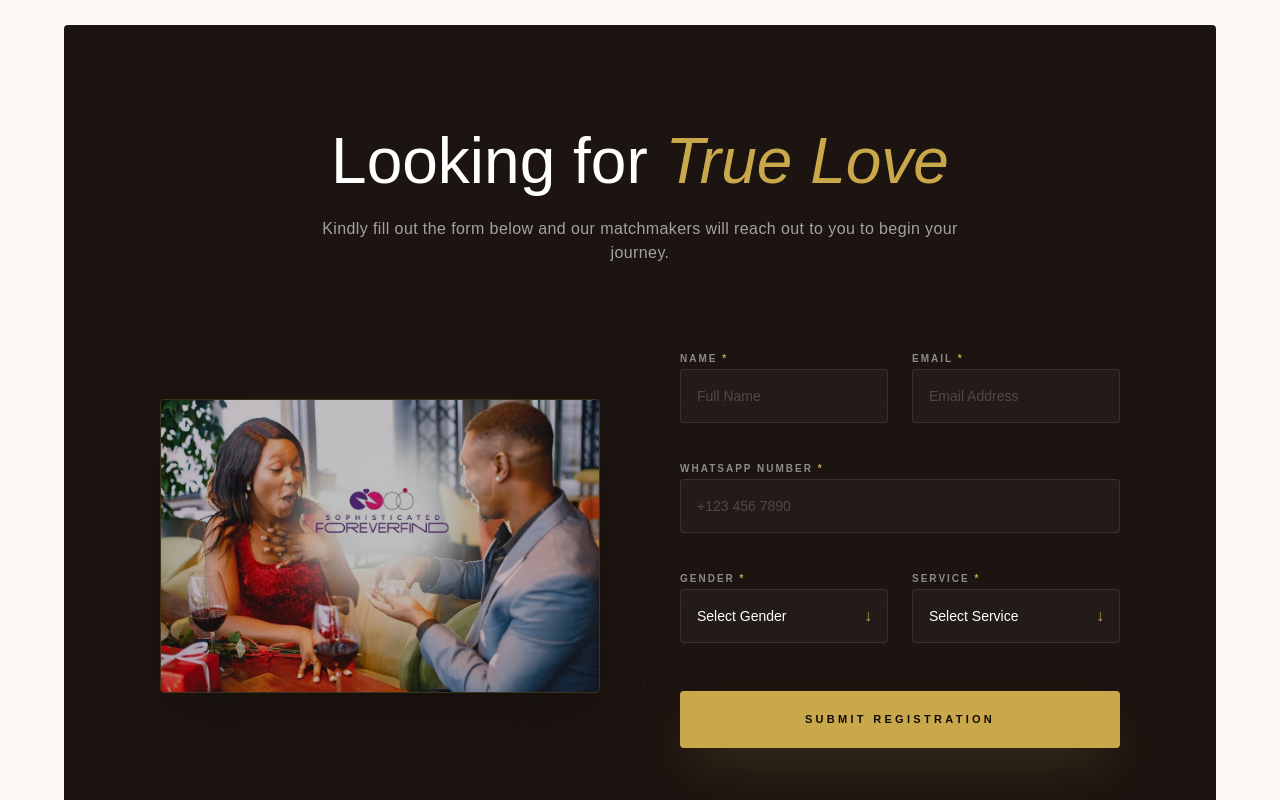
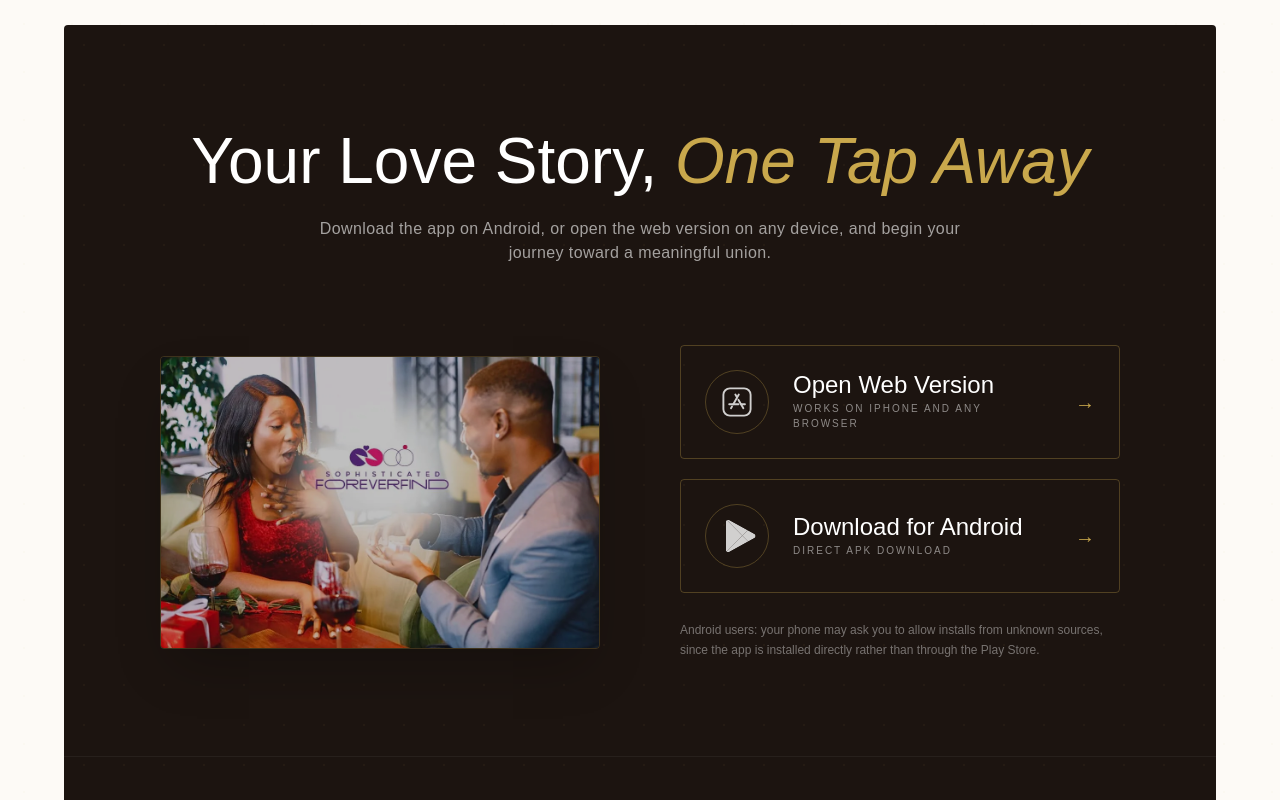
Before and after one commit to bardsai/foreverfind-web, a React (Vite) app: page /app in a window 1280 px wide. Shown: the part 1200-2000 px from the top of the page. Built offline with nearby package versions, Linux system fonts and the light colour scheme; a web font is replaced by a local one.

Commit message:
Enhance app showcase with download CTAs
Updated the app showcase section to include download options for Android and web versions, along with new call-to-action titles and descriptions.

```diff
--- a/src/components/AppShowcase.tsx
+++ b/src/components/AppShowcase.tsx
@@ -37,14 +37,17 @@ const downloadLinks = [
     icon: '/apple-store-svgrepo-com.svg',
     url: 'https://foreverfind.sophisticatedandco.com/',
     label: 'Use Web App',
+    ctaTitle: 'Open Web Version',
+    ctaSub: 'Works on iPhone and any browser',
     isDownload: false,
   },
   {
     platform: 'Android',
     icon: '/google-play-svgrepo-com.svg',
     url: 'https://expo.dev/artifacts/eas/t5XK_7LtZeck98wz4Ke8JrT03xa6UWV6QTTZsP4b--s.apk',
-    // label: 'Download APK',
     label: '',
+    ctaTitle: 'Download for Android',
+    ctaSub: 'Direct APK download',
     isDownload: true,
   },
 ]
@@ -175,23 +178,23 @@ export default function AppShowcase() {
           </motion.div>
         </div>
 
-        {/* Integrated Registration & CTA Section */}
-        <section id="registration" className="mt-32 bg-[#1C1410] rounded-sm relative overflow-hidden">
+        {/* App Download CTA Section */}
+        <section id="get-the-app" className="mt-32 bg-[#1C1410] rounded-sm relative overflow-hidden">
           {/* Abstract pattern overlay */}
           <div className="absolute inset-0 opacity-[0.05]" style={{ backgroundImage: "radial-gradient(circle at center, #C9A84C 1px, transparent 1px)", backgroundSize: "40px 40px" }} />
 
           <div className="relative z-10 p-12 md:p-24">
             <div className="text-center mb-20">
               <h2 className="font-['Cormorant_Garamond',serif] text-[clamp(2.5rem,5vw,4rem)] font-light text-white mb-4 leading-tight">
-                Looking for <em className="italic text-[#C9A84C]">True Love</em>
+                Your Love Story, <em className="italic text-[#C9A84C]">One Tap Away</em>
               </h2>
               <p className="text-white/60 font-light tracking-wide max-w-2xl mx-auto">
-                Kindly fill out the form below and our matchmakers will reach out to you to begin your journey.
+                Download the app on Android, or open the web version on any device, and begin your journey toward a meaningful union.
               </p>
             </div>
 
             <div className="grid lg:grid-cols-2 gap-20 items-center max-w-6xl mx-auto">
-              {/* Form Image Visual */}
+              {/* Visual */}
               <motion.div
                 initial={{ opacity: 0, scale: 0.95 }}
                 whileInView={{ opacity: 1, scale: 1 }}
@@ -206,58 +209,46 @@ export default function AppShowcase() {
                 />
               </motion.div>
 
-              {/* The Actual Form */}
-              <motion.form
+              {/* Download Actions */}
+              <motion.div
                 initial={{ opacity: 0, y: 20 }}
                 whileInView={{ opacity: 1, y: 0 }}
                 viewport={{ once: true }}
-                className="space-y-8"
+                className="space-y-5"
               >
-                <div className="grid md:grid-cols-2 gap-6">
-                  <div className="space-y-3">
-                    <label className="text-[10px] uppercase tracking-[0.2em] text-white/50 font-semibold">Name <span className="text-[#C9A84C]">*</span></label>
-                    <input type="text" required className="w-full bg-white/3 border border-white/10 rounded-sm px-4 py-4 text-sm text-white focus:outline-none focus:border-[#C9A84C] transition-all placeholder:text-white/20" placeholder="Full Name" />
-                  </div>
-                  <div className="space-y-3">
-                    <label className="text-[10px] uppercase tracking-[0.2em] text-white/50 font-semibold">Email <span className="text-[#C9A84C]">*</span></label>
-                    <input type="email" required className="w-full bg-white/3 border border-white/10 rounded-sm px-4 py-4 text-sm text-white focus:outline-none focus:border-[#C9A84C] transition-all placeholder:text-white/20" placeholder="Email Address" />
-                  </div>
-                </div>
+                {downloadLinks.map((link) => (
+                  <a
+                    key={link.platform}
+                    href={link.url}
+                    target="_blank"
+                    rel="noopener noreferrer"
+                    {...(link.isDownload ? { download: true } : {})}
+                    className="group flex items-center gap-6 border border-[#C9A84C]/30 rounded-sm p-6 hover:bg-[#C9A84C] hover:border-[#C9A84C] transition-all duration-500"
+                    aria-label={`${link.ctaTitle} (${link.platform})`}
+                  >
+                    <span className="w-16 h-16 shrink-0 rounded-full border border-[#C9A84C]/30 flex items-center justify-center group-hover:border-[#1C1410]/30 transition-colors duration-500">
+                      <img
+                        src={link.icon}
+                        alt=""
+                        className="w-10 h-10 brightness-0 invert opacity-80 group-hover:invert-0 group-hover:opacity-100 transition-all duration-500"
+                      />
+                    </span>
+                    <span className="flex flex-col gap-1">
+                      <span className="font-['Cormorant_Garamond',serif] text-2xl text-white group-hover:text-[#1C1410] transition-colors duration-500 leading-none">
+                        {link.ctaTitle}
+                      </span>
+                      <span className="text-[10px] uppercase tracking-[0.2em] text-white/50 group-hover:text-[#1C1410]/70 transition-colors duration-500">
+                        {link.ctaSub}
+                      </span>
+                    </span>
+                    <span className="ml-auto text-[#C9A84C] group-hover:text-[#1C1410] text-xl transition-colors duration-500">→</span>
+                  </a>
+                ))}
 
-                <div className="space-y-3">
-                  <label className="text-[10px] uppercase tracking-[0.2em] text-white/50 font-semibold">WhatsApp Number <span className="text-[#C9A84C]">*</span></label>
-                  <input type="tel" required className="w-full bg-white/3 border border-white/10 rounded-sm px-4 py-4 text-sm text-white focus:outline-none focus:border-[#C9A84C] transition-all placeholder:text-white/20" placeholder="+123 456 7890" />
-                </div>
-
-                <div className="grid md:grid-cols-2 gap-6">
-                  <div className="space-y-3">
-                    <label className="text-[10px] uppercase tracking-[0.2em] text-white/50 font-semibold">Gender <span className="text-[#C9A84C]">*</span></label>
-                    <div className="relative">
-                      <select required className="w-full bg-white/3 border border-white/10 rounded-sm px-4 py-4 text-sm text-white focus:outline-none focus:border-[#C9A84C] transition-all appearance-none cursor-pointer">
-                        <option value="" className="bg-[#1C1410]">Select Gender</option>
-                        <option value="male" className="bg-[#1C1410]">Male</option>
-                        <option value="female" className="bg-[#1C1410]">Female</option>
-                      </select>
-                      <div className="absolute right-4 top-1/2 -translate-y-1/2 pointer-events-none text-[#C9A84C]">↓</div>
-                    </div>
-                  </div>
-                  <div className="space-y-3">
-                    <label className="text-[10px] uppercase tracking-[0.2em] text-white/50 font-semibold">Service <span className="text-[#C9A84C]">*</span></label>
-                    <div className="relative">
-                      <select required className="w-full bg-white/3 border border-white/10 rounded-sm px-4 py-4 text-sm text-white focus:outline-none focus:border-[#C9A84C] transition-all appearance-none cursor-pointer">
-                        <option value="" className="bg-[#1C1410]">Select Service</option>
-                        <option value="whatsapp" className="bg-[#1C1410]">WhatsApp Group</option>
-                        <option value="matchmaking" className="bg-[#1C1410]">Personal Matchmaking</option>
-                      </select>
-                      <div className="absolute right-4 top-1/2 -translate-y-1/2 pointer-events-none text-[#C9A84C]">↓</div>
-                    </div>
-                  </div>
-                </div>
-
-                <button type="submit" className="w-full bg-[#C9A84C] text-[#100B07] py-5 rounded-sm text-[11px] font-bold tracking-[0.3em] uppercase hover:bg-white transition-all duration-500 mt-4 shadow-2xl shadow-[#C9A84C]/20">
-                  Submit Registration
-                </button>
-              </motion.form>
+                <p className="text-white/40 text-xs font-light leading-relaxed pt-2">
+                  Android users: your phone may ask you to allow installs from unknown sources, since the app is installed directly rather than through the Play Store.
+                </p>
+              </motion.div>
             </div>
           </div>
 
```
